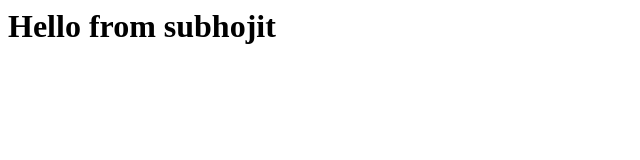
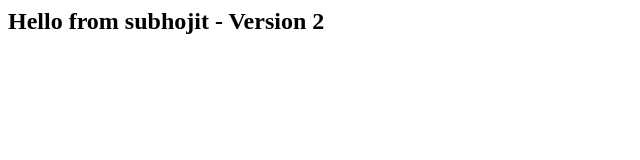
Before and after one commit to subhojit07Das/web-app-pipeline, a plain HTML site: page index.html in a window 1280 px wide. Shown: the whole page, without its empty margins (0-640 px from the left). Drawn offline with Linux system fonts and the light colour scheme.

Commit message:
Update heading to version 2

```diff
--- a/index.html
+++ b/index.html
@@ -1 +1 @@
-<h1>Hello from subhojit</h1>
+<h2>Hello from subhojit - Version 2</h2>
```
